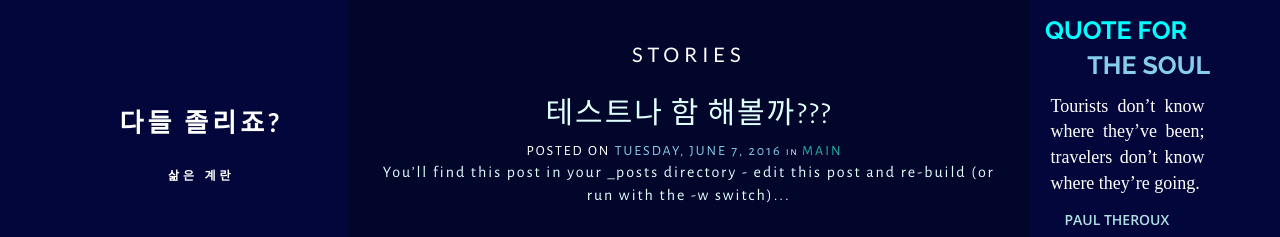
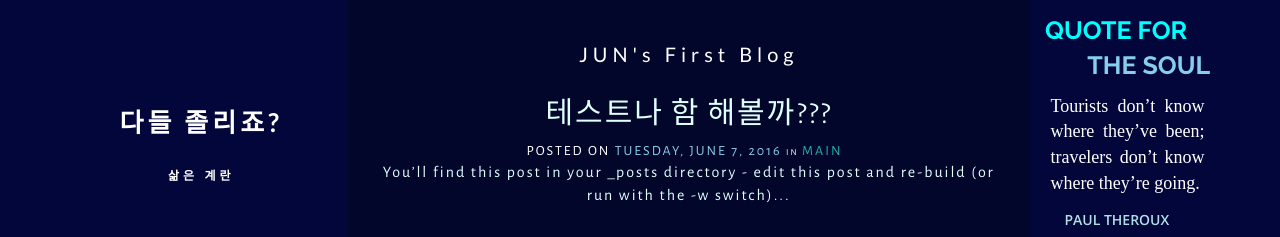
Before and after one commit to strawberryjamsea/trust1303.github.io-1, a Jekyll site: the page built from index.html, in a window 1280 px wide. Shown: the top 237 px of the page. Built offline with Jekyll 4.4.1, drawn with Linux system fonts in a browser that asks for light colours; nearby versions of some CDN libraries.

Commit message:
Update index.html

```diff
--- a/index.html
+++ b/index.html
@@ -2,7 +2,7 @@
 layout: default
 ---
 <div class="stories">
-  STORIES
+  JUN's First Blog
 </div>
 <div class="post-content">
   {% for post in site.posts %}
```
